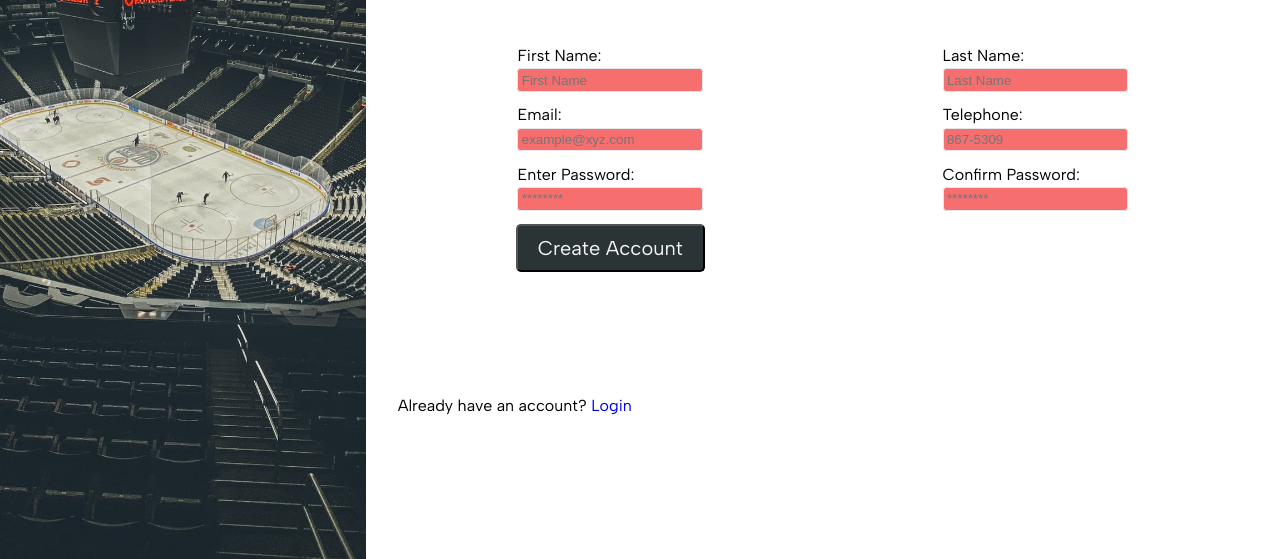
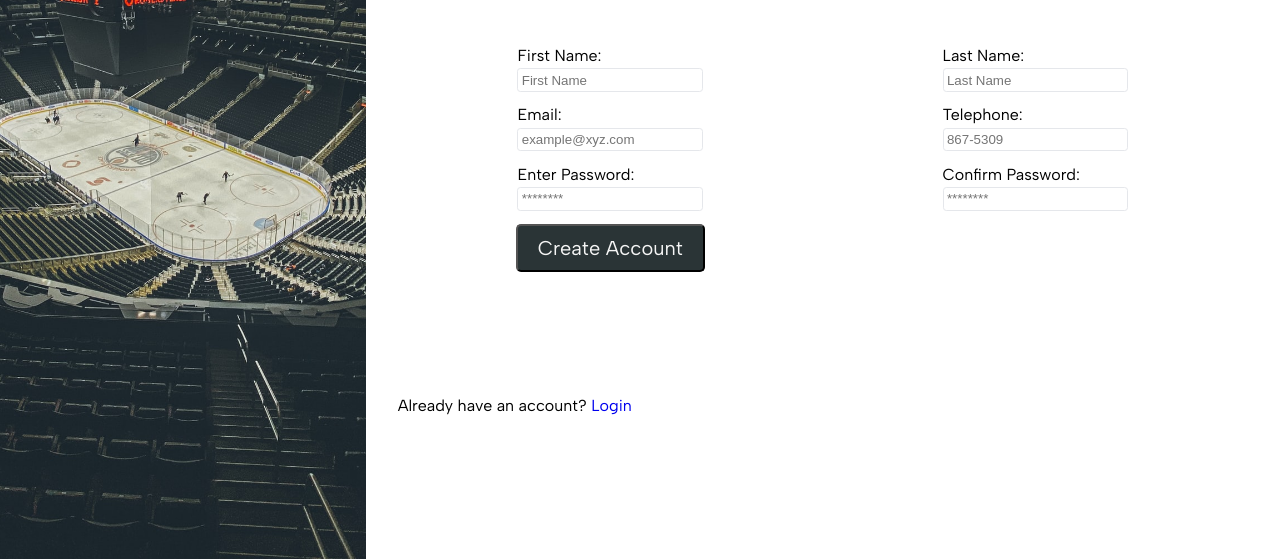
Before and after one commit to portfoliodemo/sign-up-form, a plain HTML site: page index.html in a window 1280 px wide. Shown: the part 241-800 px from the top of the page. Drawn offline with Linux system fonts and the light colour scheme; a web font is replaced by a local one.

Commit message:
Chained :invalid styling to :focus for inputs

```diff
--- a/assets/styles/main.css
+++ b/assets/styles/main.css
@@ -128,7 +128,7 @@ input:valid {
     background: hsla(100, 90%, 70%, 1);
 }
 
-input:invalid {
+input:focus:invalid {
     background: hsla(0, 90%, 70%, 1);
 }
 
```
